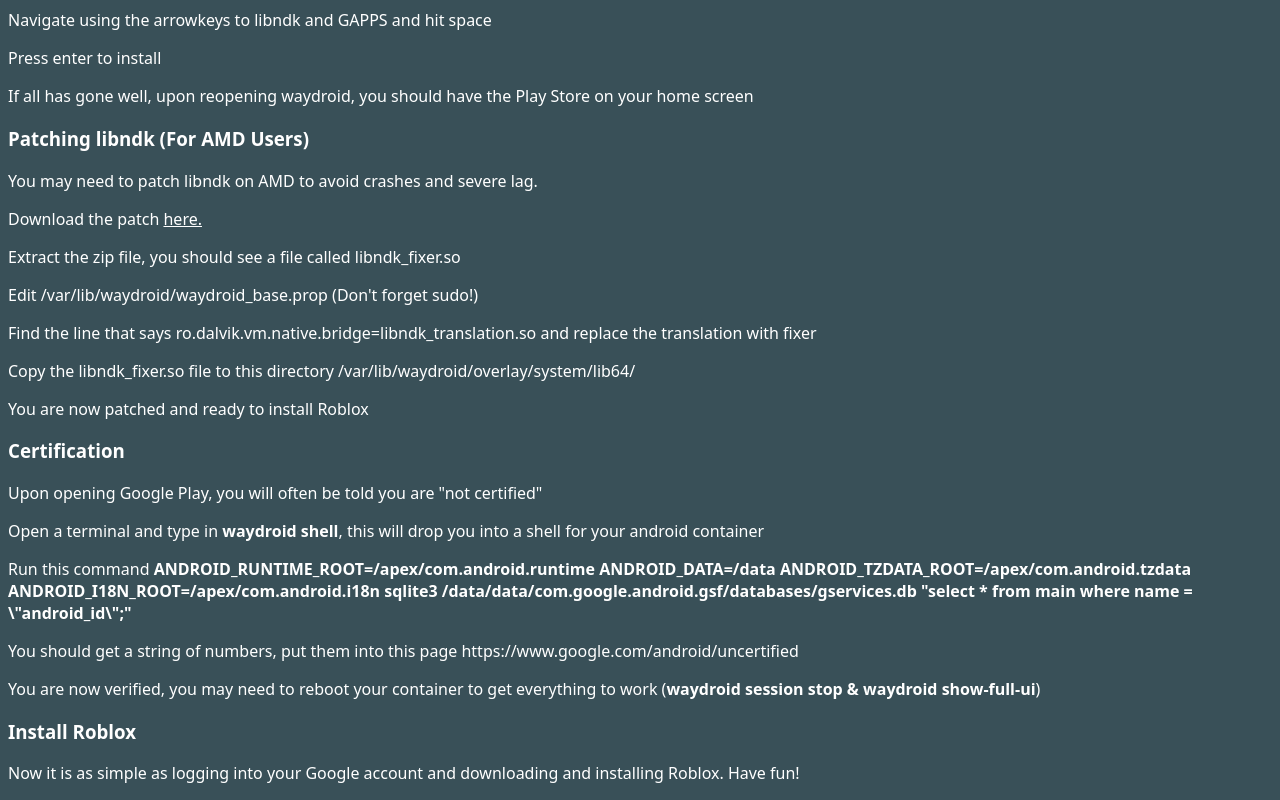
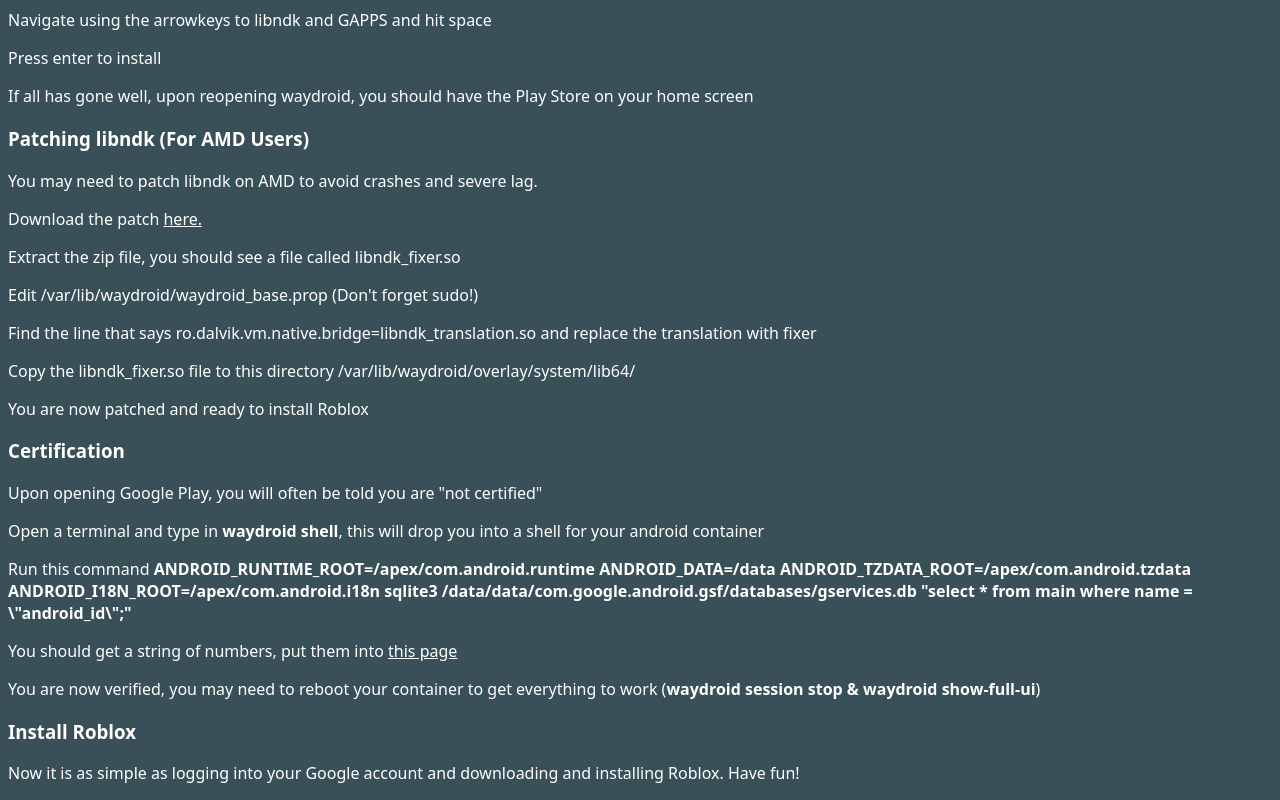
Before and after one commit to trurune/RoLpages, a plain HTML site: page waydroid-guide.html in a window 1280 px wide. Shown: the part 765-1565 px from the top of the page. Drawn offline with Linux system fonts and the light colour scheme.

Commit message:
fixes links

```diff
--- a/waydroid-guide.html
+++ b/waydroid-guide.html
@@ -39,7 +39,7 @@
 <p>Upon opening Google Play, you will often be told you are "not certified"</p>
 <p>Open a terminal and type in <b>waydroid shell</b>, this will drop you into a shell for your android container<p>
 <p>Run this command <b>ANDROID_RUNTIME_ROOT=/apex/com.android.runtime ANDROID_DATA=/data ANDROID_TZDATA_ROOT=/apex/com.android.tzdata ANDROID_I18N_ROOT=/apex/com.android.i18n sqlite3 /data/data/com.google.android.gsf/databases/gservices.db "select * from main where name = \"android_id\";"</b></p>
-<p>You should get a string of numbers, put them into this page https://www.google.com/android/uncertified</p>
+<p>You should get a string of numbers, put them into <a href="https://www.google.com/android/uncertified">this page</a></p>
 <p>You are now verified, you may need to reboot your container to get everything to work (<b>waydroid session stop & waydroid show-full-ui</b>)</p>
 <h3>Install Roblox</h3>
 <p>Now it is as simple as logging into your Google account and downloading and installing Roblox. Have fun!</p>
```
